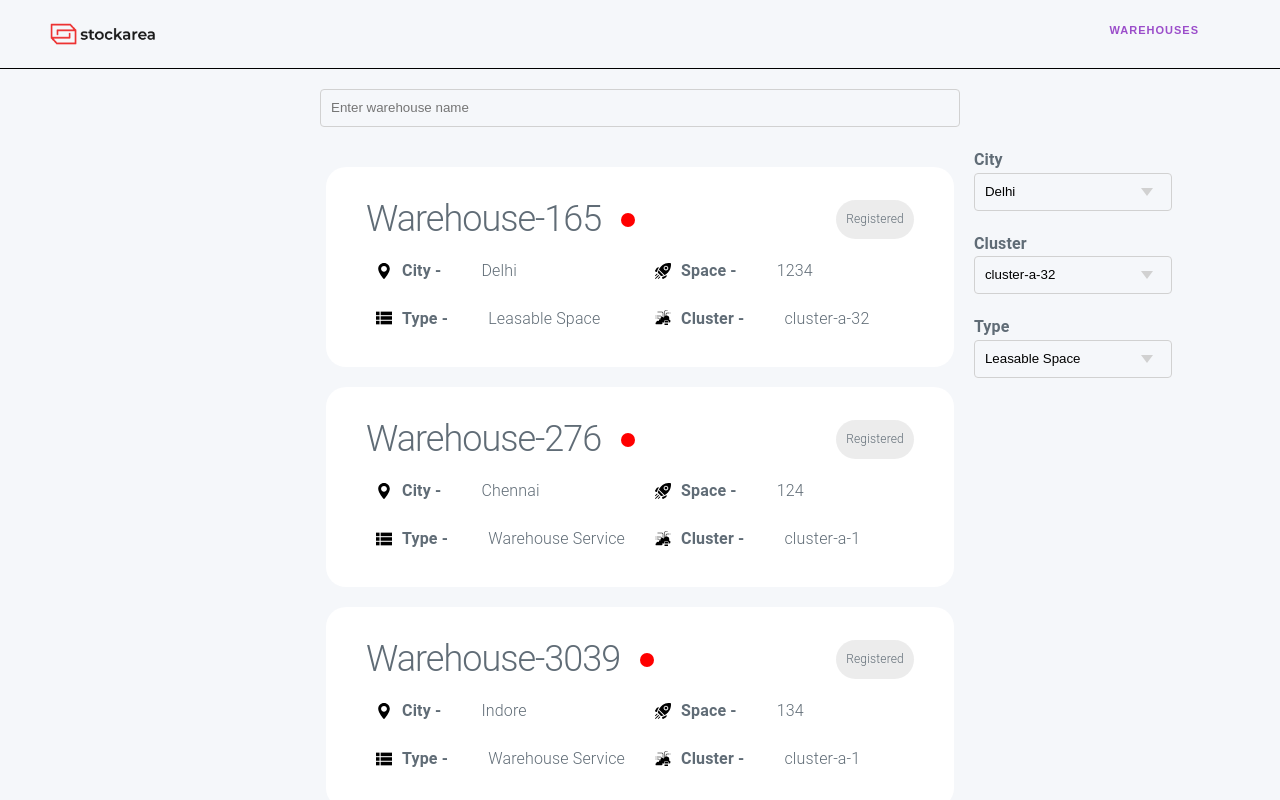
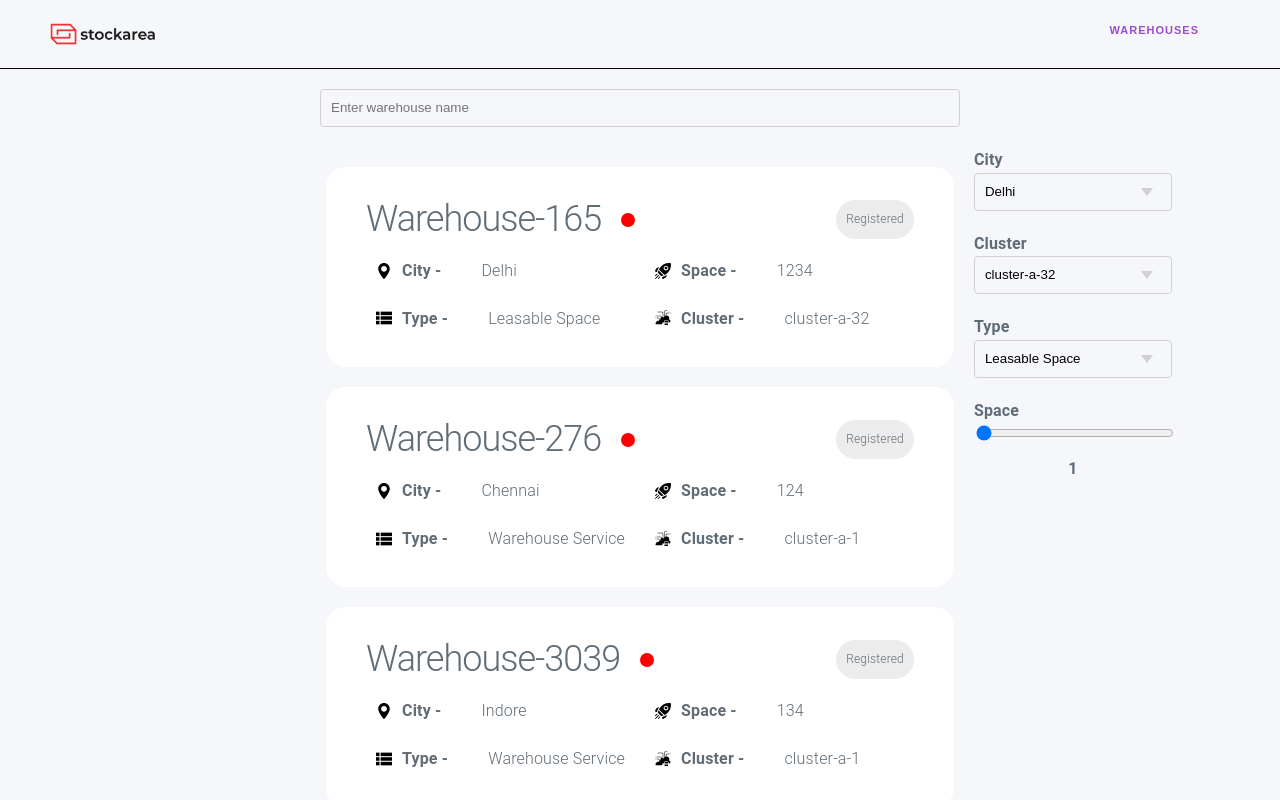
Before and after one commit to ayushman-git/stockarea-warehouse, a Vue app: page / in a window 1280 px wide. Shown: the top 800 px of the page. Built offline with nearby package versions, Linux system fonts and the light colour scheme.

Commit message:
added slider filter

```diff
--- a/src/components/FilterTool/FilterTool.vue
+++ b/src/components/FilterTool/FilterTool.vue
@@ -4,16 +4,19 @@
       <DropdownFilter filterType="city" />
       <DropdownFilter filterType="cluster" />
       <DropdownFilter filterType="type" />
+      <SliderFilter filterType="space" />
     </form>
   </aside>
 </template>
 
 <script>
-import DropdownFilter from "@/components/DropdownFilter/DropdownFilter";
+import DropdownFilter from "./DropdownFilter/DropdownFilter";
+import SliderFilter from "./SliderFilter/SliderFilter";
 export default {
   name: "FilterTool",
   components: {
     DropdownFilter,
+    SliderFilter,
   },
 };
 </script>
--- /dev/null
+++ b/src/components/FilterTool/SliderFilter/SliderFilter.vue
@@ -0,0 +1,54 @@
+<template>
+  <label>
+    {{ filterType.charAt(0).toUpperCase() + filterType.slice(1) }} <br />
+    <input
+      class="slider-filter"
+      v-model="selectedValue"
+      type="range"
+      min="1"
+      :max="getHighestValue"
+    />
+    <p class="slider-value">
+      {{ selectedValue }}
+    </p>
+  </label>
+</template>
+
+<script>
+import { mapState } from "vuex";
+export default {
+  name: "SliderFilter",
+  props: {
+    filterType: {
+      type: String,
+      required: true,
+    },
+  },
+  data() {
+    return {
+      sliderValue: this.filterType === "space" ? "space_available" : "",
+      selectedValue: 1,
+    };
+  },
+  computed: {
+    getHighestValue() {
+      const numArr = this.warehouses.map((warehouse) => {
+        return warehouse[this.sliderValue];
+      });
+      return Math.max(...numArr);
+    },
+    ...mapState(["warehouses"]),
+  },
+  methods: {},
+};
+</script>
+
+<style scoped>
+.slider-filter {
+  width: 100%;
+}
+
+.slider-value {
+  text-align: center;
+}
+</style>
```
Also changed, not shown: src/components/FilterTool/DropdownFilter/DropdownFilter.vue (renamed from src/components/DropdownFilter/DropdownFilter.vue).
